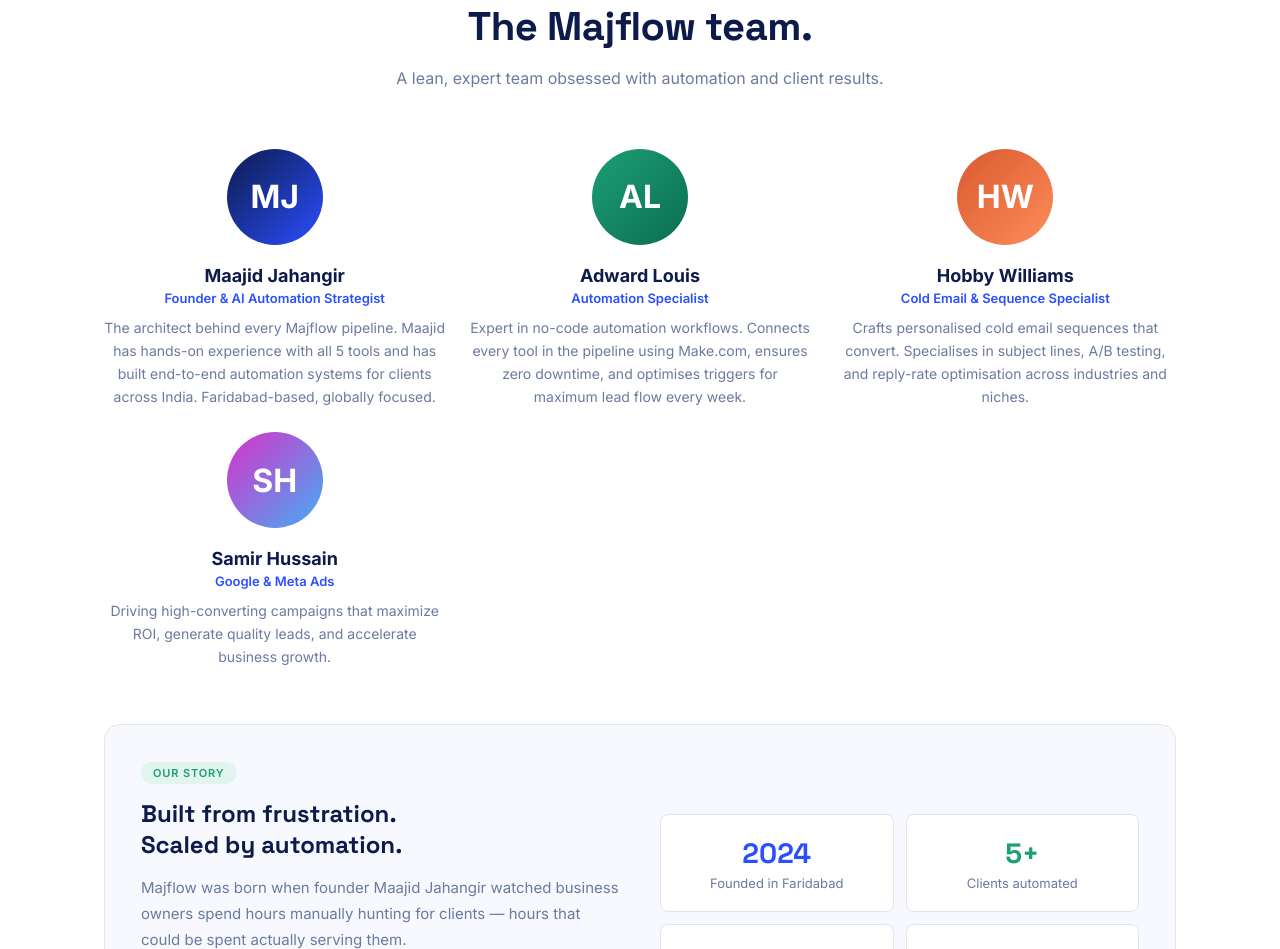
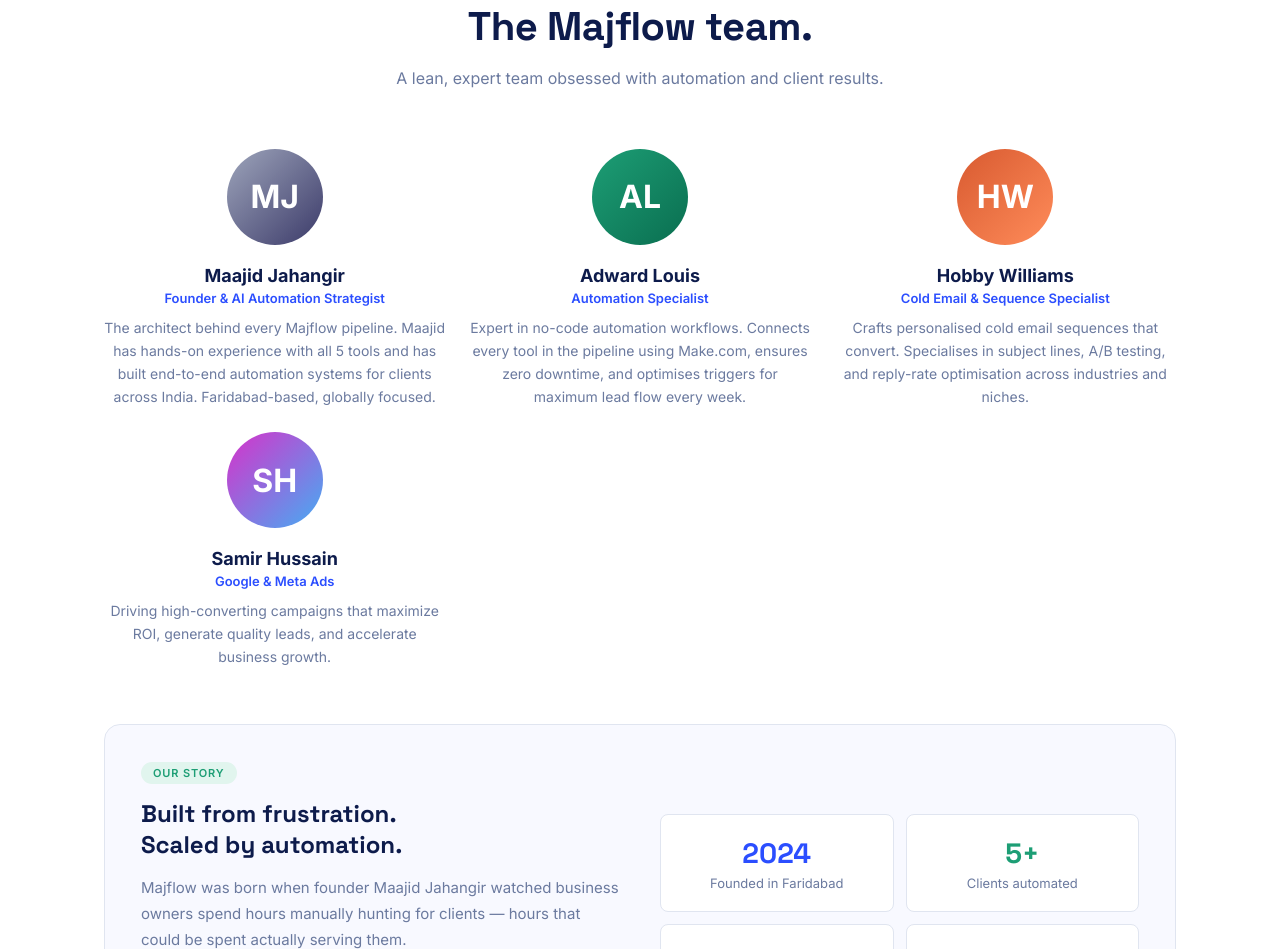
Before and after one commit to Maajidjahangir/Majflow, a plain HTML site: page index.html in a window 1280 px wide. Shown: the part 6102-7051 px from the top of the page. Drawn offline with Linux system fonts and the light colour scheme.

Commit message:
Update index.html

```diff
--- a/index.html
+++ b/index.html
@@ -742,7 +742,7 @@ footer{background:#080F2B;padding:60px 0 0}
     </div>
     <div class="team-grid">
       <div class="team-card reveal">
-        <div class="team-avatar" style="background:linear-gradient(135deg,#0D1B4B,#2B4EFF)">MJ</div>
+        <div class="team-avatar" style="background:linear-gradient(135deg,#9ea5bb,#3b3a69)">MJ</div>
         <div class="team-name">Maajid Jahangir</div>
         <div class="team-role">Founder & AI Automation Strategist</div>
         <div class="team-bio">The architect behind every Majflow pipeline. Maajid has hands-on experience with all 5 tools and has built end-to-end automation systems for clients across India. Faridabad-based, globally focused.</div>
```
